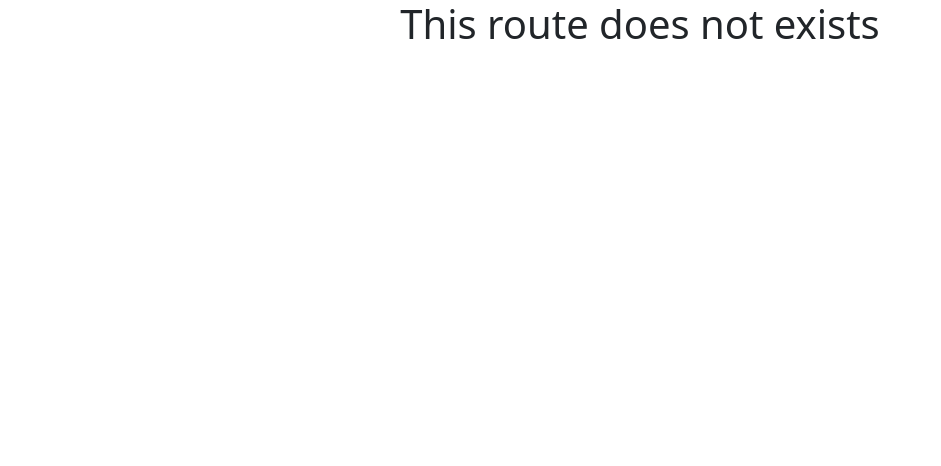
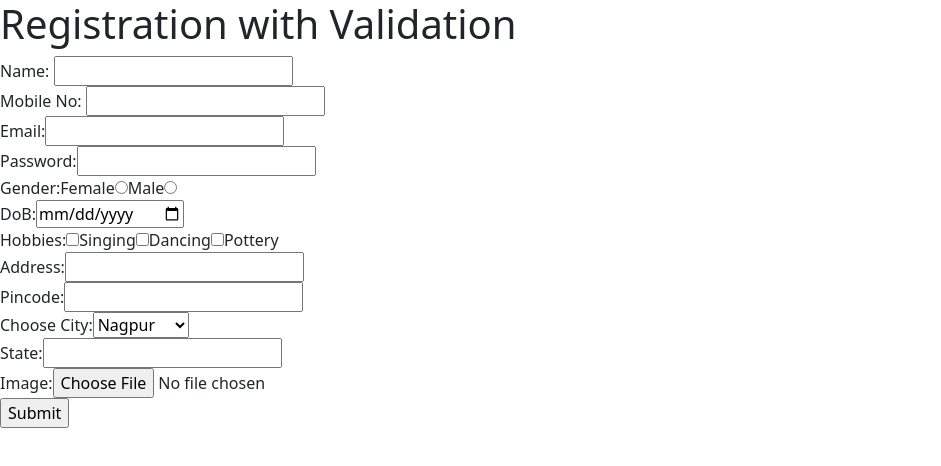
Before and after one commit to monamankar/ReactFirstProject, a React (Create React App) app: page /sign-up-valid in a window 1280 px wide. Shown: the top 466 px of the page, without its empty margins (0-941 px from the left). Built offline with nearby package versions, Linux system fonts and the light colour scheme.

Commit message:
formik and yup added

```diff
--- a/package.json
+++ b/package.json
@@ -9,13 +9,15 @@
     "axios": "^1.1.3",
     "bootstrap": "^5.2.2",
     "bootstrap-icons": "^1.10.2",
+    "formik": "^2.2.9",
     "mdb-react-ui-kit": "^4.2.0",
     "react": "^18.2.0",
     "react-bootstrap": "^2.5.0",
     "react-dom": "^18.2.0",
     "react-router-dom": "^6.4.1",
     "react-scripts": "5.0.1",
-    "web-vitals": "^2.1.4"
+    "web-vitals": "^2.1.4",
+    "yup": "^0.32.11"
   },
   "scripts": {
     "start": "react-scripts start",
--- a/src/App.js
+++ b/src/App.js
@@ -11,6 +11,9 @@ import NoPage1 from './NoPage1'
 import WeatherApi from './WeatherApi';
 import SignIn from './SignIn';
 import SignUp from './SignUp';
+import WeatherApiSix from './WeatherApiSix';
+import WeatherApiCards from './WeatherApiCards';
+import SignUpValid from './SignUpValid';
 
 function App() {
   return (
@@ -22,10 +25,14 @@ function App() {
         <Route path='contactus' element={<ContactUs1/>}/>
         <Route path='login' element={<Login1/>}/>
         <Route path='register' element={<Register1/>}/>
-        <Route path='weather-api' element={<WeatherApi/>}/>
         <Route path="*" element={<NoPage1 />}/>
         <Route path='sign-in' element={<SignIn/>}/>
         <Route path='sign-up' element={<SignUp/>}/>
+        <Route path='sign-up-valid' element={<SignUpValid/>}/>
+        <Route path='weather-api' element={<WeatherApi/>}/>
+        <Route path='weather-api-six' element={<WeatherApiSix/>}/>
+        <Route path='weather-api-cards' element={<WeatherApiCards/>}/>
+
       </Routes>
 
     </BrowserRouter>
--- /dev/null
+++ b/src/Cards.js
@@ -0,0 +1,23 @@
+import  Card  from "react-bootstrap/Card";
+
+function Cards( props ){
+    const name = props.data.location.name;
+    const temp = props.data.current.temp_c;
+    return  <Card
+    bg={"success"}
+    key={"1"}
+    text={'dark'}
+    style={{ width: '18rem' }}
+    className="mb-2"
+    >
+    <Card.Header>{temp}</Card.Header>
+    <Card.Body>
+      <Card.Title>{name}</Card.Title>
+      <Card.Text>
+        Some quick example text to build on the card title and make up the
+        bulk of the card's content.
+      </Card.Text>
+    </Card.Body>
+  </Card>
+}
+export default Cards;
--- a/src/Layout1.js
+++ b/src/Layout1.js
@@ -10,9 +10,12 @@ function Layout1() {
       <a href='/contactus'>Contact-Us</a><br/>
       <a href='/login'>Log-in</a><br/>
       <a href='/register'>Registeration</a><br/>
-      <a href='/weather-api'>WeatherApi</a><br/>
       <a href='/sign-in'>Sign-In</a><br/>
       <a href='/sign-up'>Sign-Up</a><br/>
+      <a href='/sign-up-valid'>Sign-Up-Valid</a><br/>
+      <a href='/weather-api'>WeatherApi</a><br/>
+      <a href='/weather-api-six'>WeatherApiSix</a><br/>
+      <a href='/weather-api-cards'>WeatherApiCards</a><br/>
 
       <Outlet/>
     </div>
--- /dev/null
+++ b/src/SignUpValid.js
@@ -0,0 +1,74 @@
+import { useState } from 'react';
+import './App.css';
+
+
+function SignUpValid(){
+
+  const [name,setName]=useState();
+  const [mobileno,setMobileno]=useState();
+  const [email,setEmail]=useState();
+  const [password,setPassword]=useState();
+  const [gender,setGender]=useState();
+  const [dateob,setDateob]=useState();
+  const [hobbies,setHobbies]=useState();
+  const [address,setAddress]=useState();
+  const [pincode,setPincode]=useState();
+  const [city,setCity]=useState();
+  const [states,setStates]=useState();
+  const [image,setImage]=useState();
+  const [userdata,setUserData]=useState();
+
+  function getData(){
+    console.log("User Sign-up Details");
+    let obj = {"Name": name,"Mobile-No": mobileno,"Email-Id":email,"Password":password,
+              "Gender":gender,"Date-of=Birth":dateob,"Address":address,
+              "Pincode":pincode,"State":states};
+    userdata.push(obj);
+    setUserData([...userdata]);
+    console.log(userdata);
+    }
+
+  return(
+    <>
+      <h1>Registration with Validation</h1>
+
+      Name: <input id='1' type = "text" onChange={(e)=>{setName(e.target.value)}}/><br></br>
+
+      Mobile No: <input id='2' type = "text" onChange={(e)=>{setMobileno(e.target.value)}}/><br></br>
+
+      Email:<input id='3' type = "email" onChange={(e)=>{setEmail(e.target.value)}}/><br></br>
+
+      Password:<input id='4' type = "password" onChange={(e)=>{setPassword(e.target.value)}}/><br></br>
+
+      Gender:Female<input id='5' type = "radio" name="Female" onChange={(e)=>{setGender(e.target.value)}}/>
+             Male<input id='6' type="radio" name="Male" onChange={(e)=>{setGender(e.target.value)}}/><br></br>
+
+      DoB:<input id='7' type = "date" onChange={(e)=>{setDateob(e.target.value)}}/><br></br>
+
+      Hobbies:<input id='8' type = "checkbox"/>Singing
+              <input id='9' type = "checkbox"/>Dancing
+              <input id='10' type = "checkbox"/>Pottery<br></br>
+
+      Address:<input id='11' type = "text" onChange={(e)=>{setAddress(e.target.value)}}/><br></br>
+
+      Pincode:<input id='12' type="text" onChange={(e)=>{setPincode(e.target.value)}}/><br></br>
+
+      <label for="City">Choose City:</label>
+      <select name="city" id="13">
+        <option value="nagpur">Nagpur</option>
+        <option value="wardha">Wardha</option>
+        <option value="bhandara">Bhandara</option>
+        <option value="amravati">Amravati</option>
+      </select>
+
+      <br></br>
+
+      State:<input id='14' type = "text" onChange={(e)=>{setStates(e.target.value)}}/><br></br>
+
+      Image:<input id='15' type = "file" /><br></br>
+
+      <input id='16' type = "submit" onClick={()=>{getData()}}/><br></br>
+    </>
+    );
+  }
+export default SignUpValid;
--- a/src/WeatherApi.js
+++ b/src/WeatherApi.js
@@ -6,9 +6,10 @@ function WeatherApi(){
     const [city,setCity] = useState()
     const [temp,setTemp] = useState()
     const [data,setData] = useState([])
+    const apiurl = "http://api.weatherapi.com/v1/current.json?key=c2127b2d2e8046589d8111559220112&q=nagpur&aqi=no"
 
     useEffect(()=>{
-        axios.get("https://api.weatherapi.com/v1/current.json?key=07d6fa0a99e342bb9ce191427221211&q=Nagpur&aqi=no").then((response)=>{
+        axios.get(apiurl).then((response)=>{
             console.log("Response:",response.data)
 
             setCity(response.data.location.name)
--- /dev/null
+++ b/src/WeatherApiCards.js
@@ -0,0 +1,29 @@
+import { useState,useEffect } from "react";
+import axios from "axios";
+import Cards from "./Cards";
+
+function WeatherApiCards(){
+    const cityArray = ["nagpur","pune","mumbai","hyderabad","nasik","delhi"]
+    const [allData,setAllData] = useState()
+
+    useEffect(()=>{
+            let cityData = [];
+            cityArray.map((cityname)=>{
+                axios.get("http://api.weatherapi.com/v1/current.json?key=c2127b2d2e8046589d8111559220112&q="+cityname+"&aqi=no").then((response)=>{
+                // console.log("Response:",response.data)
+                cityData.push(response.data)
+                setAllData([...cityData])
+                })
+            })
+    },[])
+    return(
+        <>
+            This is Weather.
+            {allData && allData.map(function (elem,index){
+                return <Cards data={elem}/>
+            })}
+
+        </>
+    )
+}
+export default WeatherApiCards;
--- /dev/null
+++ b/src/WeatherApiSix.js
@@ -0,0 +1,28 @@
+import { useState,useEffect } from "react";
+import axios from "axios";
+
+function WeatherApiSix(){
+    const cityArray = ["nagpur","pune","mumbai","hyderabad","nasik","delhi"]
+    const [allData,setAllData] = useState()
+
+    useEffect(()=>{
+        let cityData = [];
+        cityArray.map((cityname)=>{
+            axios.get("http://api.weatherapi.com/v1/current.json?key=c2127b2d2e8046589d8111559220112&q="+cityname+"&aqi=no").then((response)=>{
+            // console.log("Response:",response.data)
+            cityData.push(response.data)
+            setAllData([...cityData])
+        })
+        })
+    },[])
+    return(
+        <>
+          This is Weather.
+          {allData && allData.map(function (elem,index){
+            return <h1>{elem.current.temp_c}<sup>o</sup>{elem.location.name}</h1>
+        }
+        )}
+        </>
+    )
+}
+export default WeatherApiSix;
```
Also changed, not shown: src/LoginValid.js (added, +52 -0 lines), 1 other file (tests, documents, lock files or other folders). Lines whose indentation alone changed are shown as unchanged.
